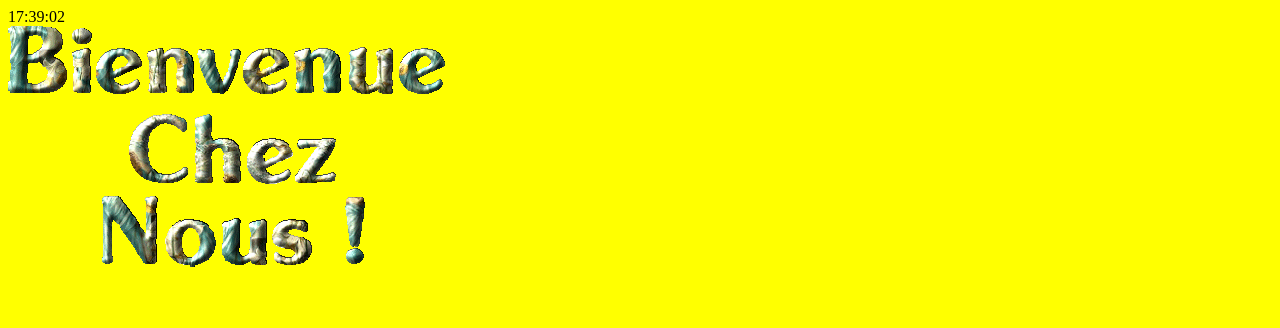
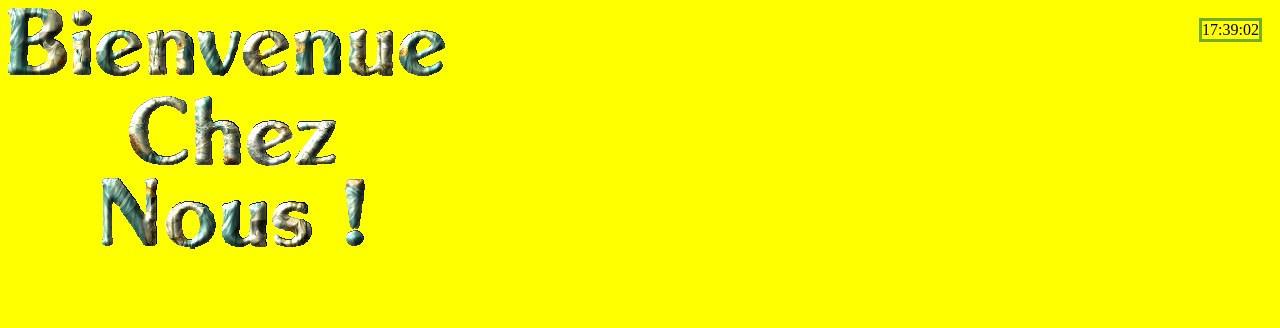
Before and after one commit to hsisn/web2, a plain HTML site: page index.html in a window 1280 px wide. Drawn offline with Linux system fonts and the light colour scheme.

Commit message:
Horloge aligné à Droite

```diff
--- a/css/sytles.css
+++ b/css/sytles.css
@@ -5,3 +5,9 @@ body {
 p {
     background-color: rgb(255,0,255);
 }
+
+#txt{
+    float: right;
+	margin: 10px;
+    border: 3px solid #73AD21;
+}
```
